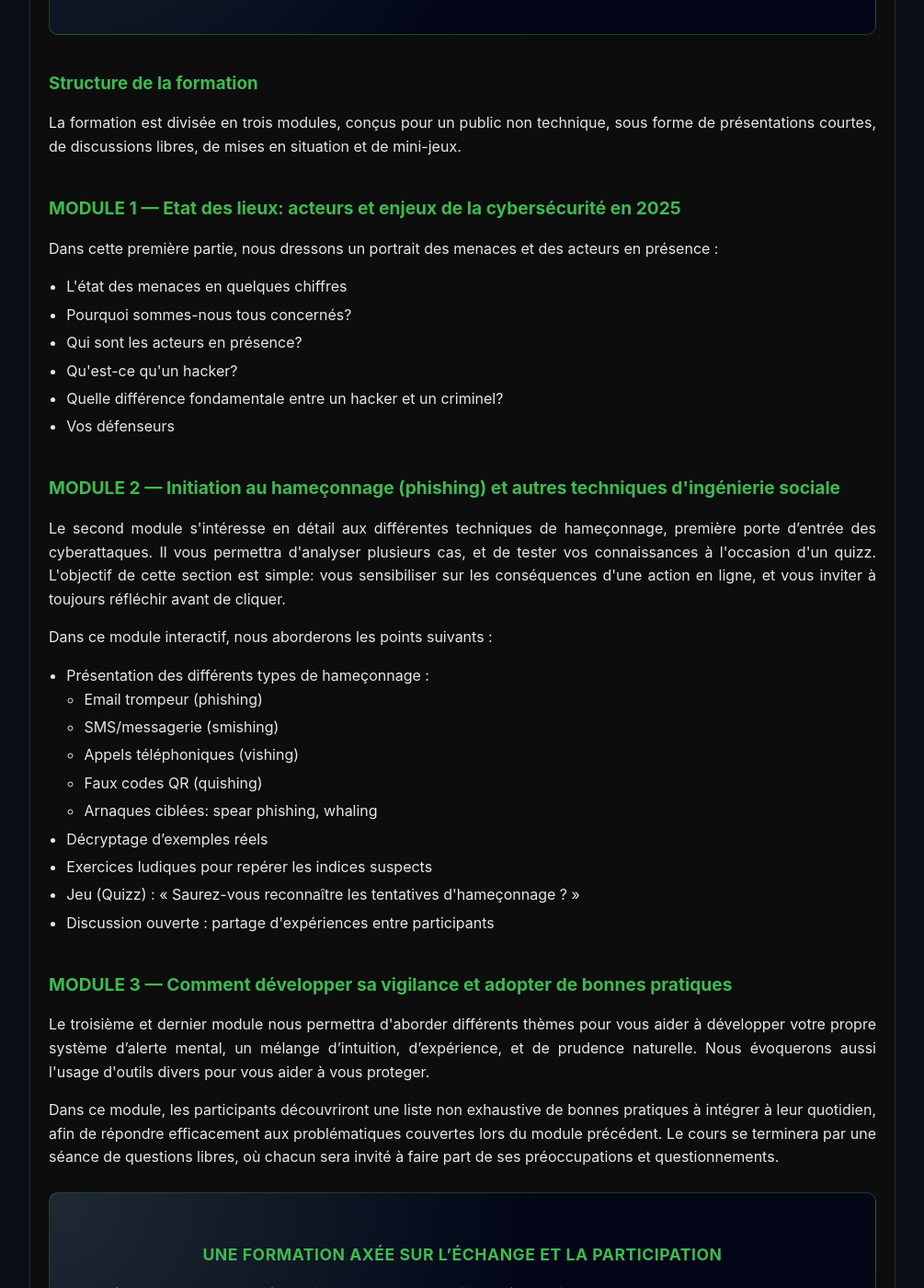
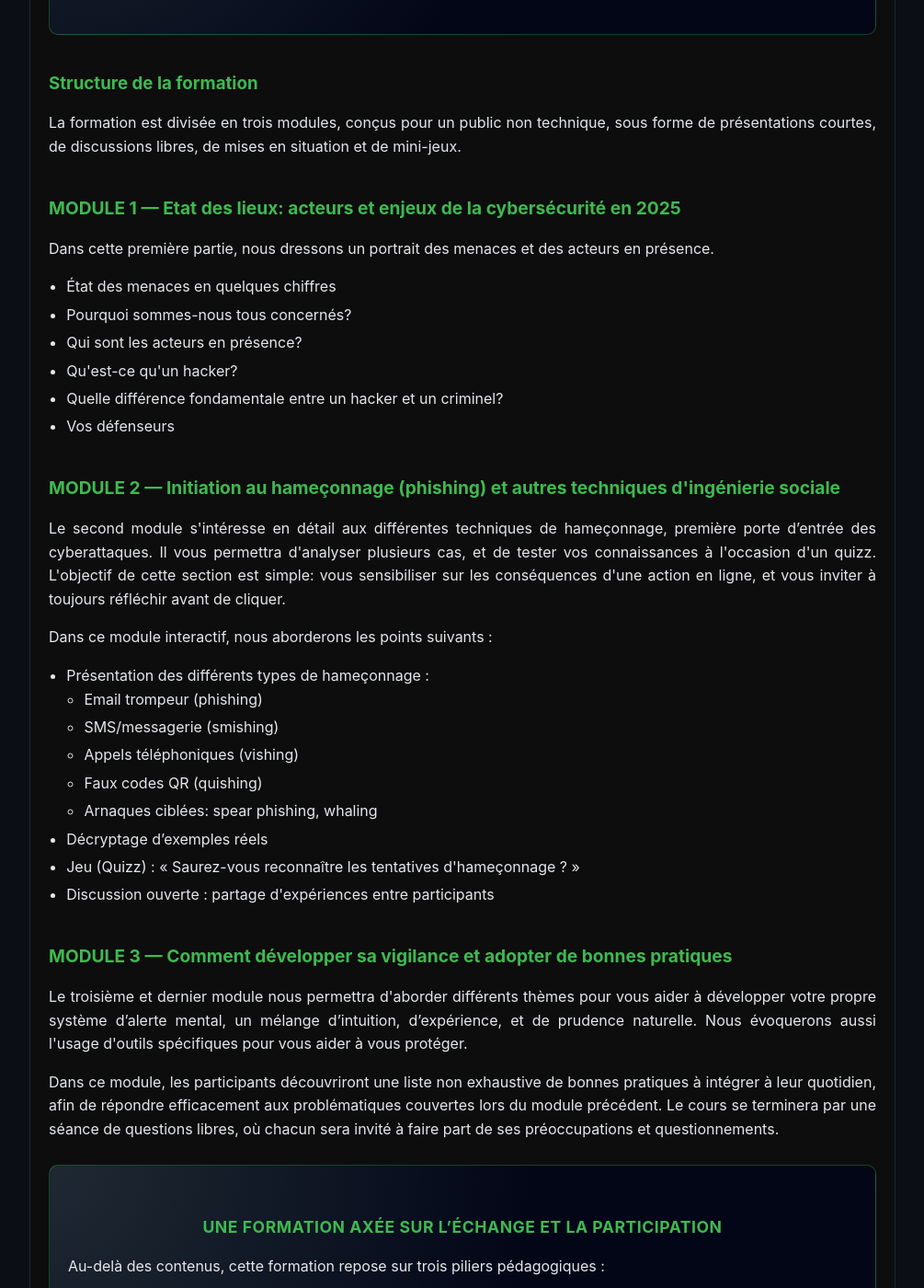
Before and after one commit to sqltemp/portfolio, a Jekyll site: the page projects/phares/formation.html, which Jekyll copies as it is, in a window 1280 px wide and 1400 px high, scrolled down 812 px. Shown: the whole window at 92% size, without its empty margins (137-1142 px from the left). Built offline with Jekyll 4.4.1, drawn with Linux system fonts in a browser that asks for light colours.

Commit message:
Update formation.html

```diff
--- a/projects/phares/formation.html
+++ b/projects/phares/formation.html
@@ -160,9 +160,9 @@
     <!-- MODULE 1 -->
     <h3 class="module-titre">MODULE 1 — Etat des lieux: acteurs et enjeux de la cybersécurité en 2025</h3>
 
-    <p>Dans cette première partie, nous dressons un portrait des menaces et des acteurs en présence&nbsp;:</p>
+    <p>Dans cette première partie, nous dressons un portrait des menaces et des acteurs en présence.</p>
     <ul>
-      <li>L'état des menaces en quelques chiffres</li>
+      <li>État des menaces en quelques chiffres</li>
       <li>Pourquoi sommes-nous tous concernés?</li>
       <li>Qui sont les acteurs en présence?</li>
       <li>Qu'est-ce qu'un hacker?</li>
@@ -193,7 +193,6 @@
         </ul>
       </li>
       <li>Décryptage d’exemples réels</li>
-      <li>Exercices ludiques pour repérer les indices suspects</li>
       <li>Jeu (Quizz)&nbsp;: «&nbsp;Saurez-vous reconnaître les tentatives d'hameçonnage&nbsp;?&nbsp;»</li>
       <li>Discussion ouverte&nbsp;: partage d'expériences entre participants</li>
     </ul>
@@ -204,7 +203,7 @@
 
     <p>
       Le troisième et dernier module nous permettra d'aborder différents thèmes pour vous aider à développer votre propre système d’alerte mental, un mélange d’intuition,
-      d’expérience, et de prudence naturelle. Nous évoquerons aussi l'usage d'outils divers pour vous aider à vous proteger.
+      d’expérience, et de prudence naturelle. Nous évoquerons aussi l'usage d'outils spécifiques pour vous aider à vous protéger.
     </p>
 
     <p>Dans ce module, les participants découvriront une liste non exhaustive de bonnes pratiques à intégrer à leur quotidien,
```
